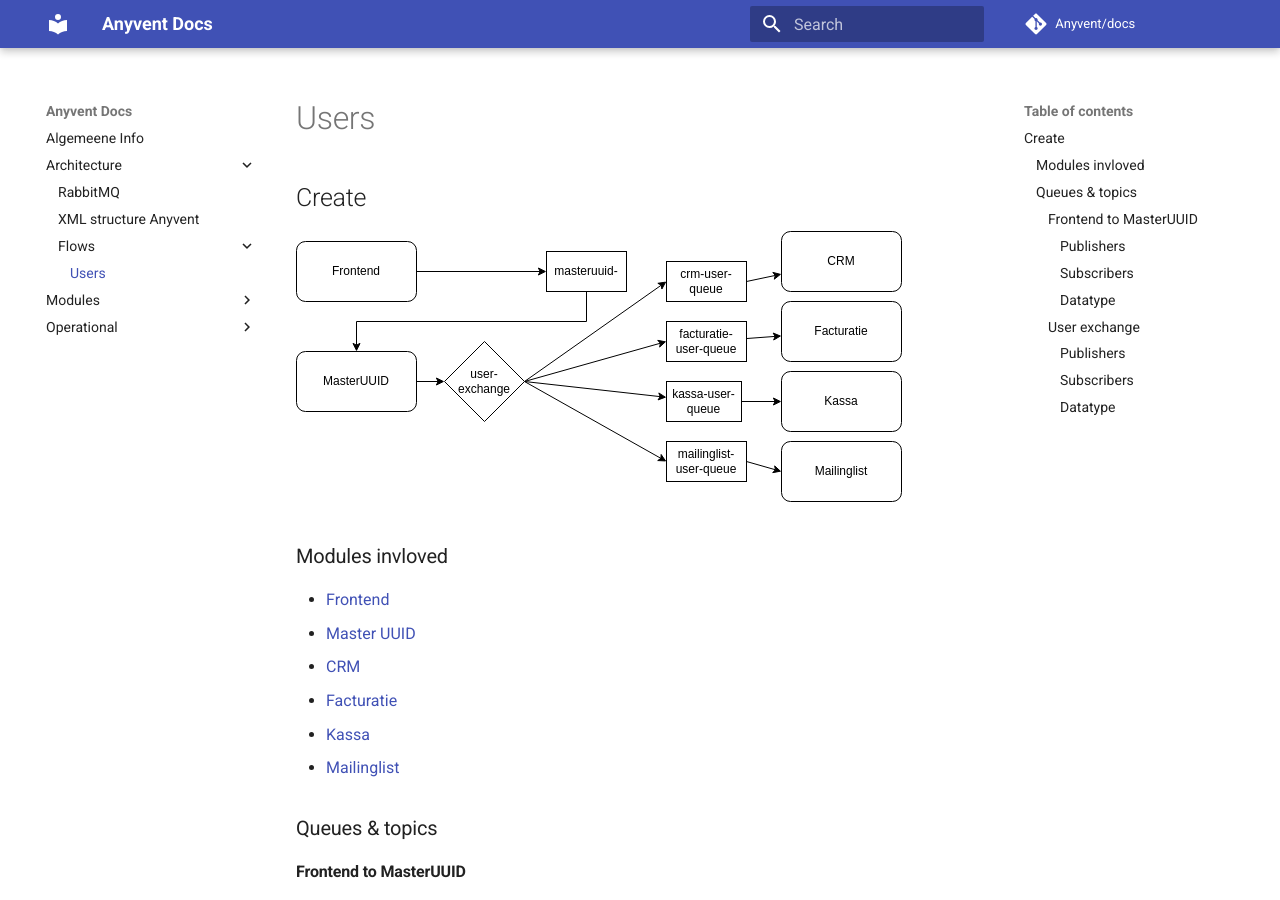
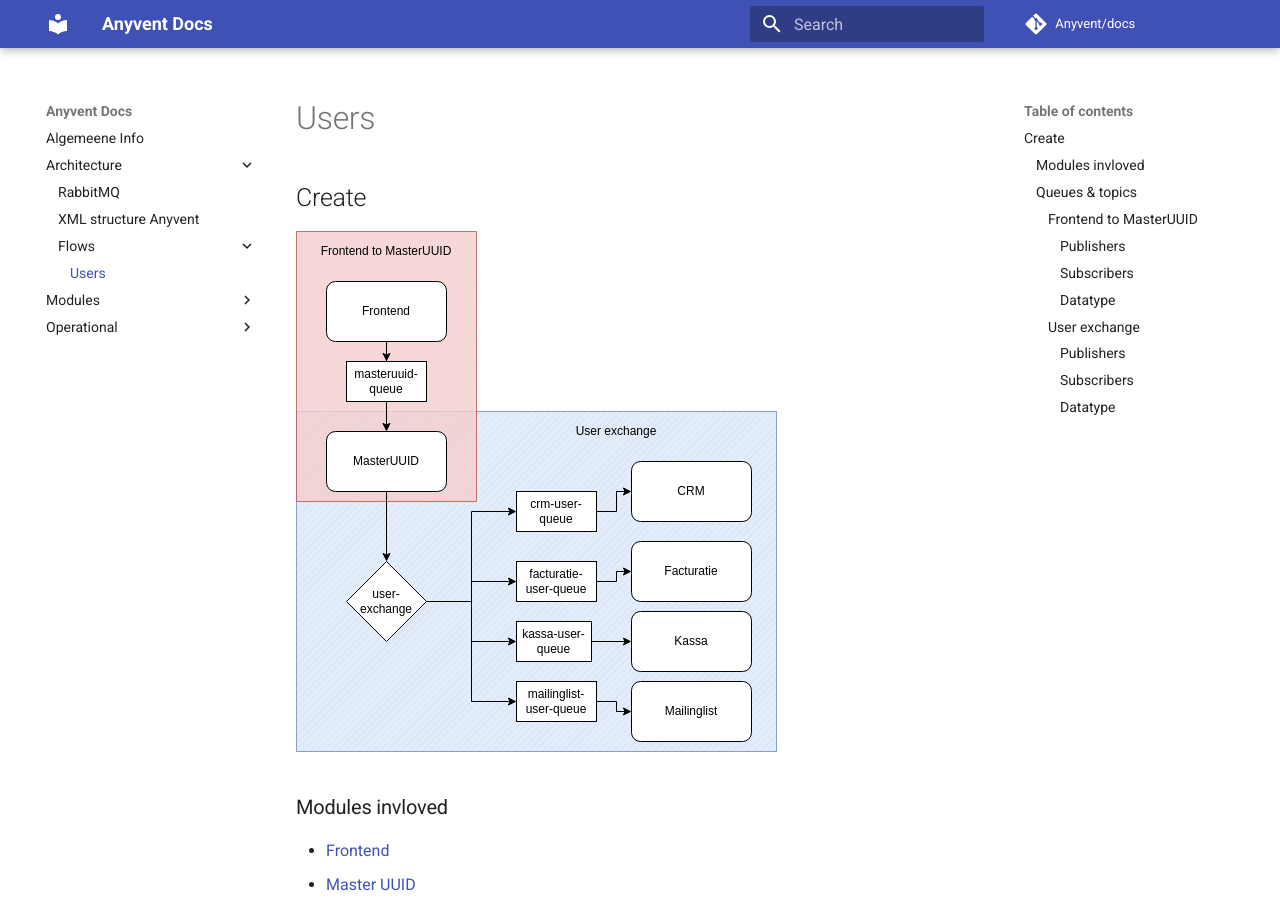
Before and after one commit to seppeconinx/docs, an MkDocs documentation site: the page built from docs/architecture/flows/users.md, in a window 1280 px wide and 900 px high. Built offline with MkDocs 1.6.1 and Material for MkDocs 9.7.7, drawn with Linux system fonts in a browser that asks for light colours; comment, search, counter and statistics services are not loaded.

Commit message:
updated diagram in user

```diff
--- a/docs/architecture/flows/users.md
+++ b/docs/architecture/flows/users.md
@@ -1,6 +1,6 @@
 # Users
 ## Create
-![user_create.svg](./user_create.svg)
+![user_create.svg](./img/user_create.svg)
 
 ### Modules invloved
 - [Frontend](http://anyvent.github.io/docs/modules/Frontend)
```
Also changed, not shown: docs/architecture/flows/img/user_create.svg (added), docs/architecture/flows/user_create.svg (deleted), 1 other file.
